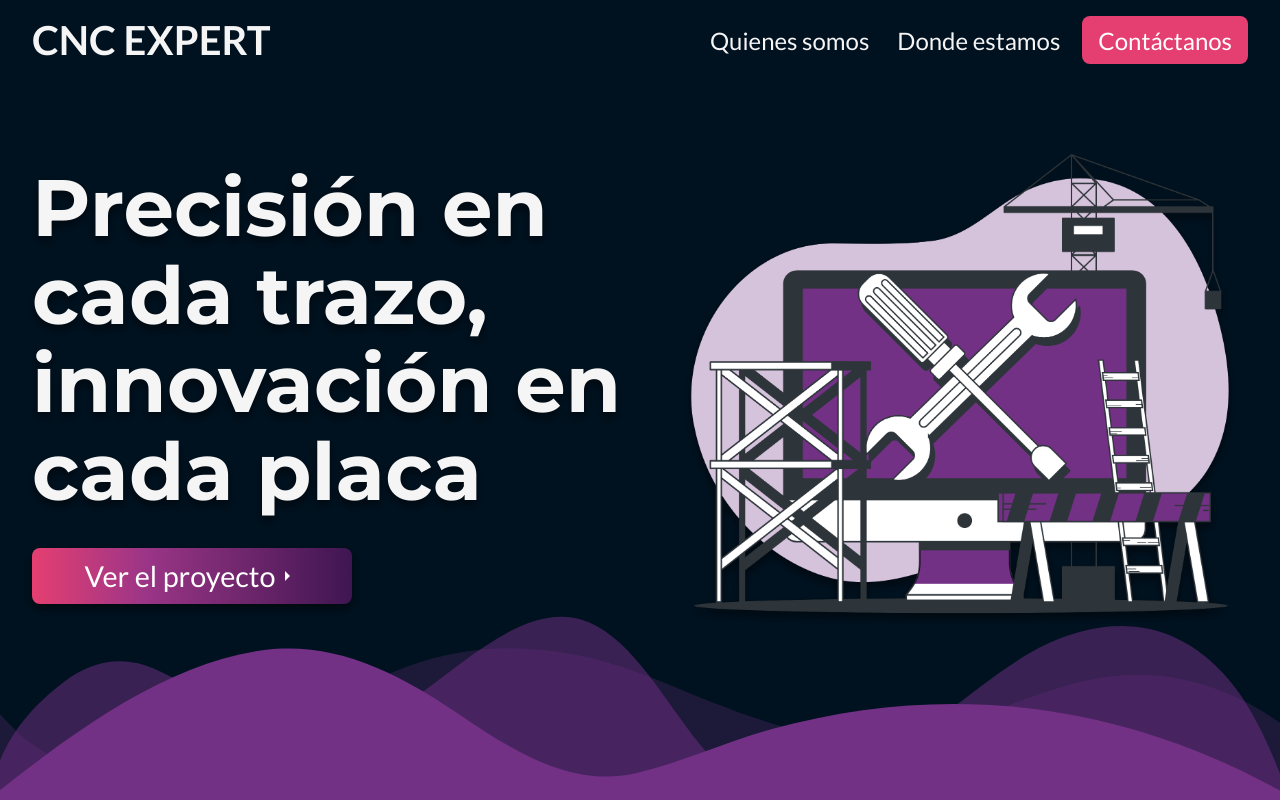
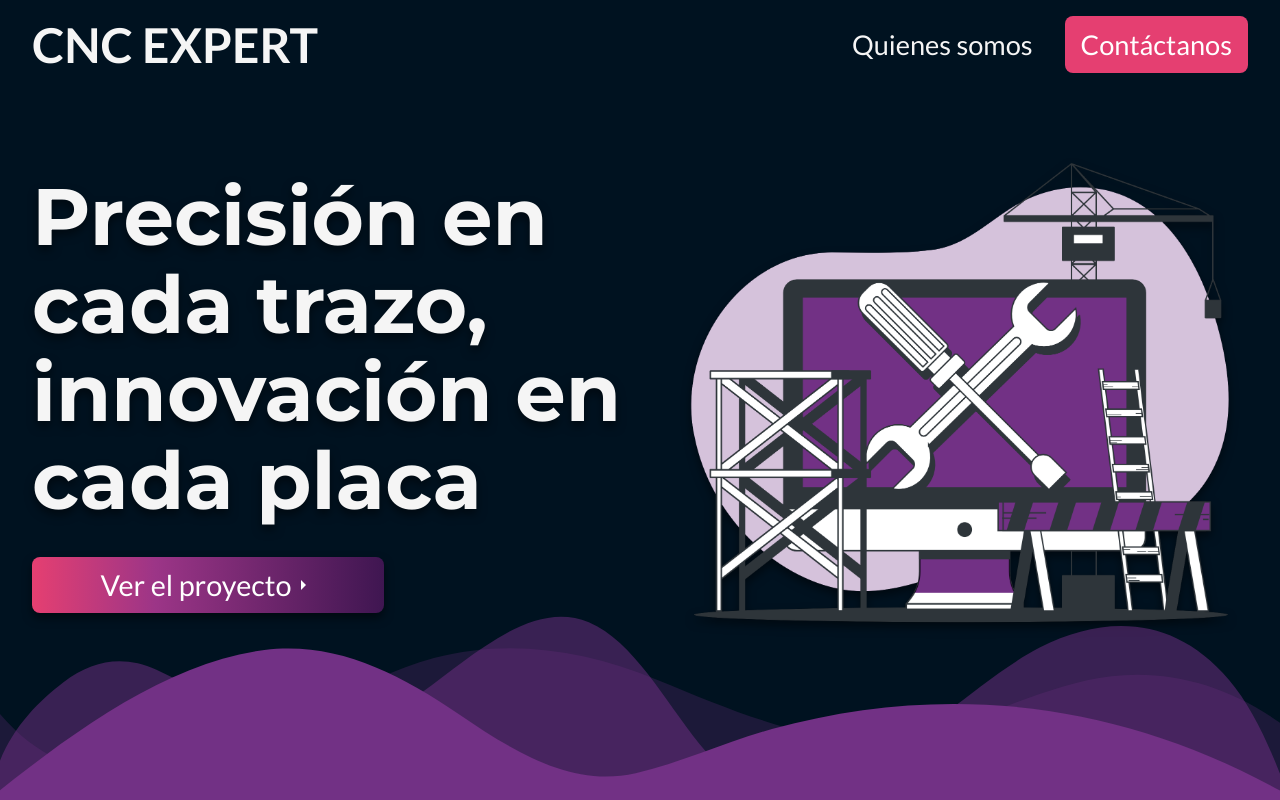
Before and after one commit to Argiiasd/CNC_Expert_Landing_Page, a Next.js app: page / in a window 1280 px wide. Shown: the top 800 px of the page. Built offline with nearby package versions, Linux system fonts and the light colour scheme.

Commit message:
funcionalidad de botones añadida

```diff
--- a/app/ui/about/about.jsx
+++ b/app/ui/about/about.jsx
@@ -6,7 +6,7 @@ import styles from './about.module.css';
 
 export default function About() {
     return (
-        <div className={styles.aboutContainer}>
+        <div className={styles.aboutContainer} id='proyecto'>
             <div className={styles.generalContainer}>
                 <div className={styles.generalTitleContainer}>
                     <h2 className={styles.generalTitle}>CNC EXPERT</h2>
--- a/app/ui/navBar/navBar.jsx
+++ b/app/ui/navBar/navBar.jsx
@@ -1,8 +1,9 @@
 'use client'
 import React, { useState } from 'react';
+import { Link } from 'react-scroll';
 import MenuIcon from '@mui/icons-material/Menu';
 import CloseIcon from '@mui/icons-material/Close';
-import styles from './navBar.module.css';
+import styles from './navBar.module.css'; Link
 
 const NavBar = () => {
     const [sideNavVisible, setSideNavVisible] = useState(false);
@@ -19,20 +20,42 @@ const NavBar = () => {
         <nav className={styles.presentationNav}>
             <h2 className={styles.title}>CNC EXPERT</h2>
             <div className={styles.buttonsContainer}>
-          <button className={styles.button + ' ' + styles.secondaryButton}>Quienes somos</button>
-          <button className={styles.button + ' ' + styles.secondaryButton}>Donde estamos</button>
-          <button className={styles.button + ' ' + styles.contactButton}>Contáctanos</button>
-          <button onClick={openNav} className={styles.icon}><span ><MenuIcon /></span></button>
+                <Link to="quienes_somos"
+                    spy={true}
+                    smooth={true}
+                    offset={0}
+                    duration={500} className={styles.button + ' ' + styles.secondaryButton}>Quienes somos</Link>
+                <Link to="test1"
+                    spy={true}
+                    smooth={true}
+                    offset={50}
+                    duration={500} className={styles.button + ' ' + styles.contactButton}>Contáctanos</Link>
+                <Link to="test1"
+                    spy={true}
+                    smooth={true}
+                    offset={50}
+                    duration={500} onClick={openNav} className={styles.iconButton}><span ><MenuIcon sx={{ fontSize: 40 }} /></span></Link>
             </div>
 
-        {sideNavVisible && ( // Render the sideNav only when it's visible
+            {sideNavVisible && (
                 <nav className={styles.presentationSideNav}>
                     <h2 className={styles.titleSide}>CNC EXPERT</h2>
                     <div className={styles.buttonsContainerSide}>
-              <button className={styles.buttonSide + ' ' + styles.secondaryButton}>Quienes somos</button>
-              <button className={styles.buttonSide + ' ' + styles.secondaryButton}>Donde estamos</button>
-              <button className={styles.buttonSide + ' ' + styles.contactButton}>Contáctanos</button>
-              <button onClick={closeNav} className={styles.icon}><span><CloseIcon /></span></button>
+                        <Link to="quienes_somos"
+                            spy={true}
+                            smooth={true}
+                            offset={0}
+                            duration={500} className={styles.buttonSide + ' ' + styles.secondaryButton} onClick={closeNav}>Quienes somos</Link>
+                        <Link to="test1"
+                            spy={true}
+                            smooth={true}
+                            offset={50}
+                            duration={500} className={styles.buttonSide + ' ' + styles.contactButton} onClick={closeNav}>Contáctanos</Link>
+                        <Link to="test1"
+                            spy={true}
+                            smooth={true}
+                            offset={50}
+                            duration={500} onClick={closeNav} className={styles.iconButton2}><span><CloseIcon sx={{ fontSize: 30 }} /></span></Link>
                     </div>
                 </nav>
             )}
@@ -40,4 +63,4 @@ const NavBar = () => {
     );
 };
 
-  export default NavBar
+export default NavBar;
--- a/app/ui/navBar/navBar.module.css
+++ b/app/ui/navBar/navBar.module.css
@@ -1,23 +1,28 @@
+@keyframes navAnimationSide {
+    from {
+        transform: translateX(300px);
+    }
+    to {
+        transform: translateX(0px);
+    }
+}
+
 .presentationNav {
     display: flex;
     justify-content: space-between;
     color: #F5F5F5;
     width: 100%;
     padding-top: 1rem;
-    width: 100%;
-    animation: navAnimation 2s ease 1 forwards;
 }
 
 .presentationSideNav {
-    /* transform: translateX(100%); */
     position: fixed;
     top: 0;
     right: 0;
     height: 100vh;
     z-index: 999;
     width: 100%;
-    background-color: #00122047;
-    box-shadow: -10px 0 10px rgba(0,0,0,0.3);
+    background-color: #00122080;
     display: flex;
     flex-direction: column;
     color: white;
@@ -25,6 +30,7 @@
     align-items: center;
     backdrop-filter: blur(10px);
     padding-top: 2rem;
+    animation: navAnimationSide 0.5s ease 1 forwards;
 }
 
 .titleSide {
@@ -35,20 +41,19 @@
 .buttonsContainerSide {
     display: flex;
     flex-direction: column;
-    gap: 2rem;
     padding: 1rem;
     width: 100%;
 }
 
 .title {
-    font-size: 2.5rem;
+    font-size: 3rem;
     padding-left: 2rem;
     font-family: 'Lato', sans-serif;
 }
 
 .buttonsContainer {
     display: flex;
-    gap: 1rem;
+    gap: 2rem;
     padding-right: 2rem;
 }
 
@@ -58,26 +63,28 @@
     border: none;
     font-size: 1.5rem;
     font-family: 'Lato', sans-serif;
+    display: flex;
+    align-items: center;
 }
 
 .buttonSide {
     background: none;
     color: #F5F5F5;
     border: none;
-    font-size: 1.5rem;
+    font-size: 2rem;
     font-family: 'Lato', sans-serif;
+    height: 4rem;
+    display: flex;
+    align-items: center;
+    justify-content: center;
 }
 
 .buttonSide.contactButton {
-    padding: 0.5rem 1rem;
-    border-radius: 0.5rem;
-    background-color: #e53f71;
-    color: white;
-    transition: 0.5s ease;
+    color: #e53f71;
 }
 
 .buttonSide.contactButton:hover {
-    translate: 0 -5px;
+    text-decoration: underline;
 }
 
 .buttonSide:hover {
@@ -108,6 +115,25 @@
     cursor: pointer;
 }
 
+.iconButton {
+    color: #F5F5F5;
+    background: none;
+    border: none;
+    height: 2rem;
+    width: 2rem;
+}
+
+.iconButton2 {
+    color: #F5F5F5;
+    background: none;
+    border: none;
+    height: 4rem;
+    width: 100%;
+    display: flex;
+    align-items: center;
+    justify-content: center;
+}
+
 @media (max-width: 768px) {
     .presentationNav {
         flex-direction: row;
@@ -119,12 +145,21 @@
         display: none;
     }
     .title {
-        font-size: 1.5rem;
+        font-size: 2rem;
     }
 }
 
 @media (min-width: 769px) {
-    .icon {
+    .iconButton {
         display: none;
     }
 }
+
+@media (min-width: 1200px) {
+    .title {
+        font-size: 3em;
+    }
+    .button {
+        font-size: 1.7rem;
+    }
+}
--- a/app/ui/presentation.jsx/presentation.jsx
+++ b/app/ui/presentation.jsx/presentation.jsx
@@ -1,5 +1,7 @@
+'use client'
 import React from 'react';
- import NavBar from '../navBar/navBar';
+import NavBar from '../navBar/navBar';
+import { Link } from 'react-scroll';
 import Image from 'next/image';
 import ArrowRightIcon from '@mui/icons-material/ArrowRight';
 import vector from '../../../public/Maintenance-bro.png'
@@ -13,7 +15,11 @@ export default function Presentation() {
                 <div className={styles.presentationContent}>
                     <div className={styles.gridText}>
                         <h1 className={styles.title2}>Precisión en cada trazo, <span className={styles.span}>innovación</span> en cada placa</h1>
-                        <button className={styles.AboutButton}>Ver el proyecto <ArrowRightIcon /></button>
+                        <Link to="proyecto"
+                            spy={true}
+                            smooth={true}
+                            offset={0}
+                            duration={500} className={styles.AboutButton}>Ver el proyecto <ArrowRightIcon /></Link>
                     </div>
                     <div className={styles.gridImage}>
                         <Image src={vector} alt="vector" className={styles.image} />
--- a/app/ui/presentation.jsx/presentation.module.css
+++ b/app/ui/presentation.jsx/presentation.module.css
@@ -1,15 +1,5 @@
 @import url('https://fonts.googleapis.com/css2?family=Montserrat:wght@400;500;600;700&display=swap');
 @import url('https://fonts.googleapis.com/css2?family=Lato:wght@300;400;700&display=swap');
-
-@keyframes navAnimation {
-    from {
-        transform: translateY(-300px);
-    }
-    to {
-        transform: translateY(0px);
-    }
-
-}
 
 @keyframes imageAnimation {
     from {
--- a/app/ui/students/students.jsx
+++ b/app/ui/students/students.jsx
@@ -5,8 +5,8 @@ import styles from './students.module.css';
 
 export default function Students() {
     return (
-        <div className={styles.studentsContainer}>
-            <div className={styles.generalContainer}>
+        <div className={styles.studentsContainer} id='quienes_somos'>
+            <div className={styles.generalContainer} >
                 <h2 className={styles.title}>Quienes somos</h2>
                 <p className={styles.text}>Somos un grupo de estudiantes de la EEST N1 de Merlo (Bs As), el cual está desarrollando una máquina para el diseño y armado de circuitos impresos.</p>
                 <div className={styles.cardsContainer}>
--- a/app/ui/students/students.module.css
+++ b/app/ui/students/students.module.css
@@ -8,6 +8,7 @@
     min-height: 100vh;
     background-color: #001220;
     position: relative;
+    overflow: hidden;
 }
 
 .generalContainer {
--- a/package.json
+++ b/package.json
@@ -15,7 +15,8 @@
     "@mui/material": "^5.14.17",
     "next": "14.0.1",
     "react": "^18",
-    "react-dom": "^18"
+    "react-dom": "^18",
+    "react-scroll": "^1.9.0"
   },
   "devDependencies": {
     "autoprefixer": "^10.0.1",
```
Also changed, not shown: app/ui/presentation.jsx/sideNav.jsx (deleted, +0 -17 lines), 1 other file (tests, documents, lock files or other folders). Lines whose indentation alone changed are shown as unchanged.
